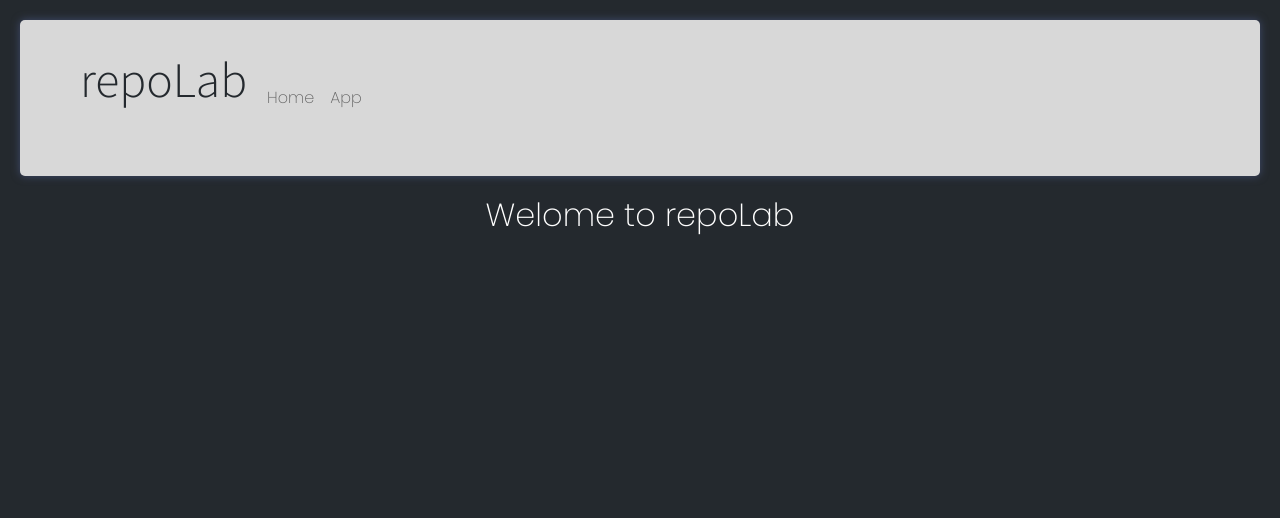
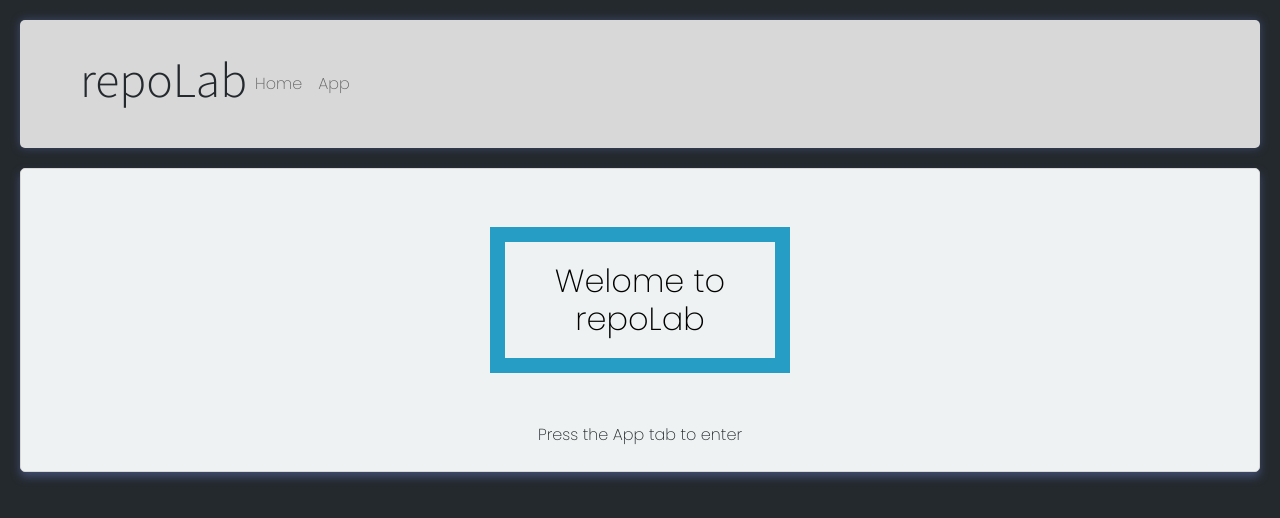
Before and after one commit to hunterstorm/repo-app, a React (Create React App) app: page /home in a window 1280 px wide. Shown: the top 518 px of the page. Built offline with nearby package versions, Linux system fonts and the light colour scheme.

Commit message:
CSS update

```diff
--- a/src/components/Home.jsx
+++ b/src/components/Home.jsx
@@ -3,10 +3,12 @@ import react from 'react'
 function Home() {
 
     return(
-        <div>
-        <h2 className = "greeting">Welome to repoLab</h2>
+        <div className= "parentDiv">
+          <div className= "container">
+            <h2 className = "greeting">Welome to repoLab</h2>
+          </div>
+            <p className= "text"> Press the App tab to enter</p>
+
         </div>
-
-    )}
-
+      )}
 export default Home
--- a/src/components/Navigation.jsx
+++ b/src/components/Navigation.jsx
@@ -4,9 +4,8 @@ import Navbar from 'react-bootstrap/Navbar';
 import Container from 'react-bootstrap/Container'
 
 function Navigation() {
-    return(
-<Navbar className="navbar" expand="lg">
-      <Container>
+  return (
+    <Navbar className="navbar" expand="lg" style={{ justifyContent: 'flex-end' }}>
       <Navbar.Toggle aria-controls="basic-navbar-nav" />
       <Navbar.Collapse id="basic-navbar-nav">
         <ul className="navbar-nav me-auto">
@@ -18,8 +17,8 @@ function Navigation() {
           </li>
         </ul>
       </Navbar.Collapse>
-      </Container>
     </Navbar>
-    )}
+  );
+}
 
-    export default Navigation
+export default  Navigation
--- a/src/index.css
+++ b/src/index.css
@@ -13,6 +13,19 @@ code {
 }
 
 .greeting{
-color: white;
+color: rgb(0, 0, 0);
 text-align: center;
+width: 300px;
+border: 15px solid rgb(38, 157, 196);
+padding: 20px 0;
+margin: auto
 }
+
+.text{
+text-align: center
+
+}
+
+.navbar{
+float: right;
+}
```
Lines whose indentation alone changed are shown as unchanged.
